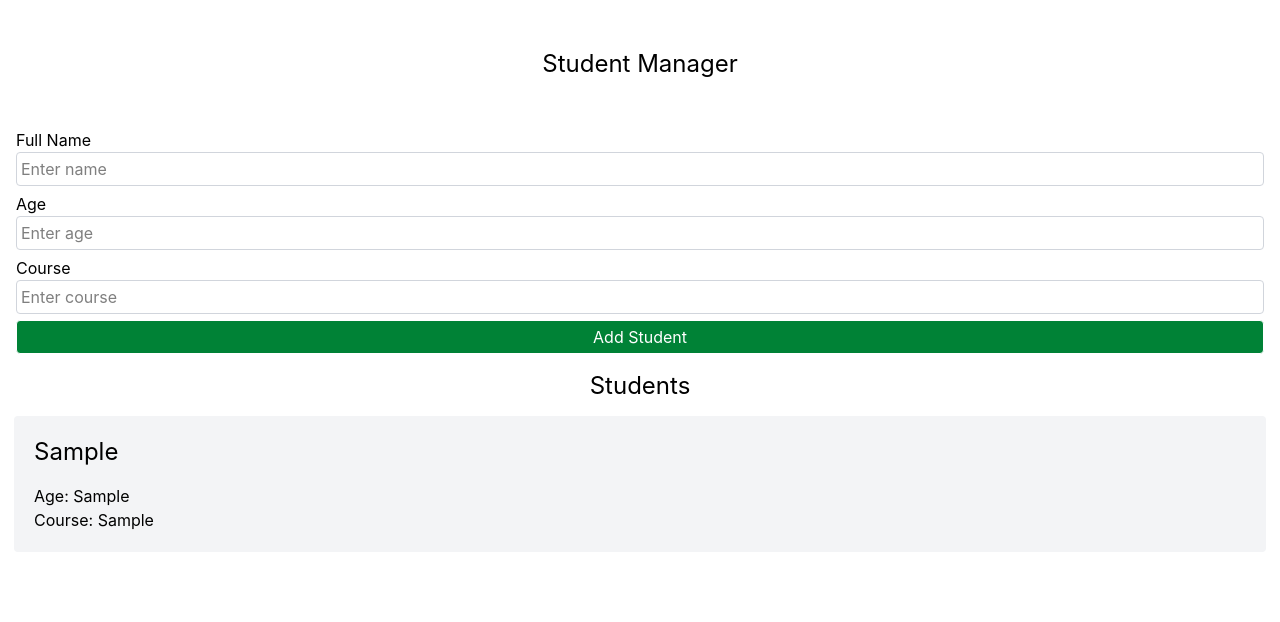
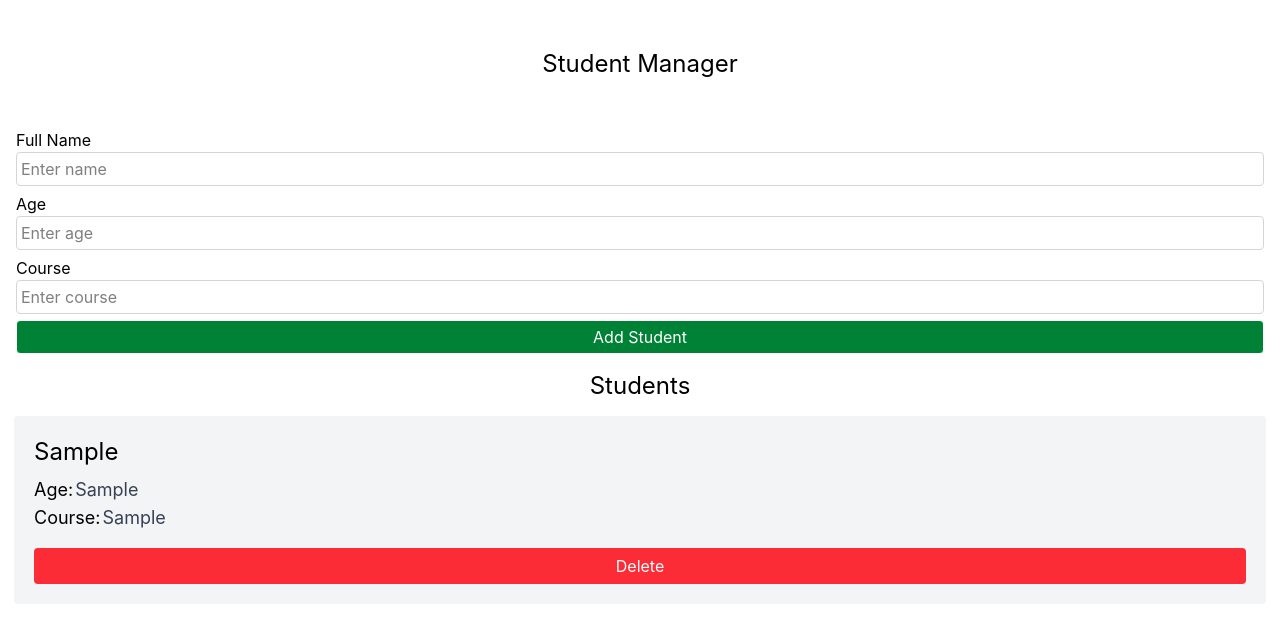
Before and after one commit to rawataayush/student-management-system, a React app: page / in a window 1280 px wide. Both pictures are taken after typing "Sample", "Sample", "Sample" into the empty fields and a click on the button "Add Student". Shown: the top 622 px of the page. Built offline with nearby package versions, Linux system fonts and the light colour scheme; the HTML template or start-up script is replaced by a standard one.

Commit message:
Improve student card layout and styling

```diff
--- a/src/components/StudentCard.jsx
+++ b/src/components/StudentCard.jsx
@@ -4,9 +4,16 @@
     return (
         <div className="flex flex-wrap m-3.5">
             <div className="card w-full p-5 rounded bg-gray-100">
-                <h3 className="text-2xl pb-4 text-wrap">{student.name}</h3>
-                <p>Age: {student.age}</p>
-                <p>Course: {student.course}</p>
+                <h3 className="text-2xl pb-2 text-wrap">{student.name}</h3>
+                <label htmlFor="age" className="flex gap-0.5 text-lg">
+                    <span>Age:</span>
+                    <span className="font-normal text-gray-700">{student.age}</span>
+                </label>
+                <label htmlFor="course" className="flex gap-0.5 text-lg">
+                    <span>Course:</span>
+                    <span className="font-normal text-gray-700">{student.course}</span>
+                </label>
+                <button className="w-full bg-red-500 p-1.5 mt-4 rounded text-white">Delete</button>
             </div>
         </div>
     )
```
